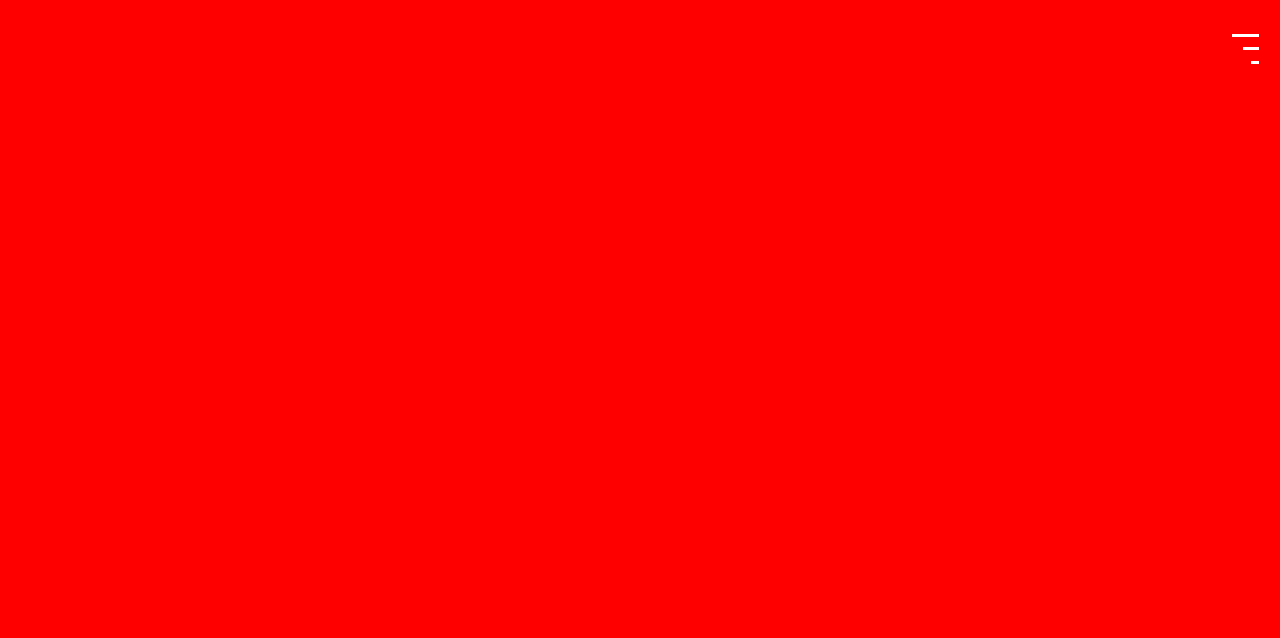
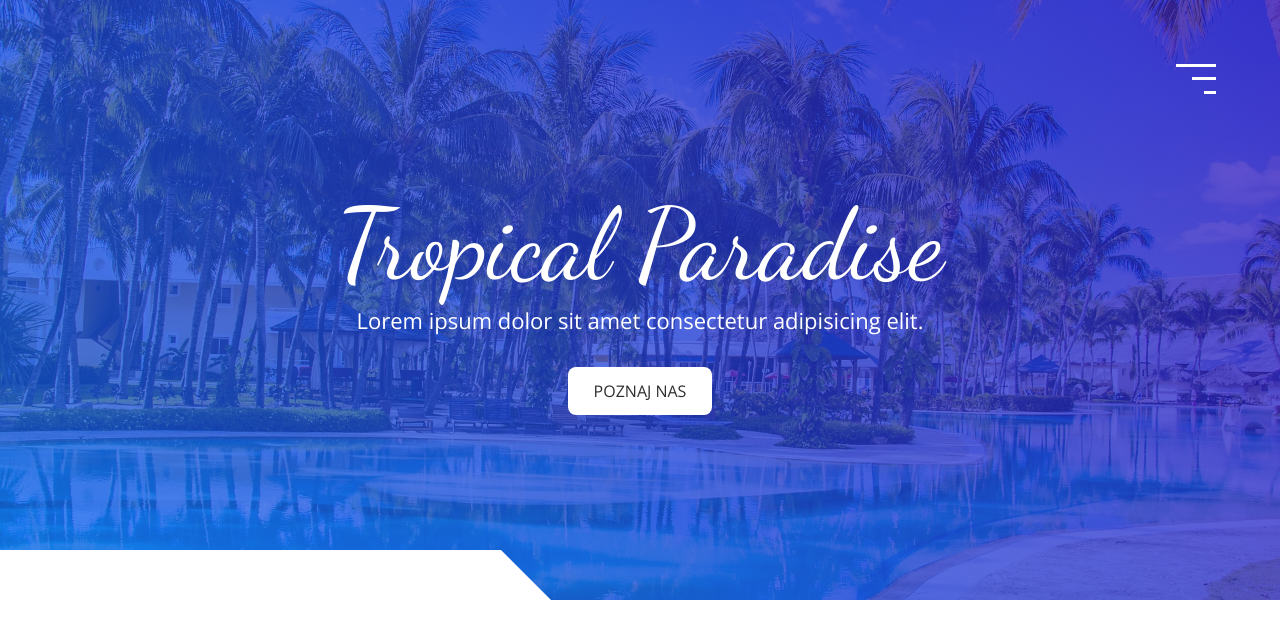
Before and after one commit to kacperchachula/ProjectMMCSchool, a plain HTML site: page index.html in a window 1280 px wide. Drawn offline with nearby package versions, Linux system fonts and the light colour scheme.

Commit message:
added header section

```diff
--- a/index.html
+++ b/index.html
@@ -20,6 +20,16 @@
         </div>
     </button>
 
+
+    <nav class="nav"></nav>
+
+    <header class="header section">
+        <h1 class="header__heading">Tropical Paradise</h1>
+        <p class="header__text">Lorem ipsum dolor sit amet consectetur adipisicing elit.</p>
+        <a href="#offers" class="header__btn btn-special-animation">Poznaj nas</a>
+        <div class="white-block white-block-left"></div>
+    </header>
+
     <script src="js/main.js"></script>
 </body>
 
--- a/sass/_components.scss
+++ b/sass/_components.scss
@@ -0,0 +1,54 @@
+@use './colors' as colors;
+
+
+.wrapper{
+    margin: 0 auto;
+    padding: 100%;
+    max-width: 1200px;
+}
+
+.white-block{
+    position: absolute;
+    height: 40px;
+    width: 60%;
+    background-color: colors.$pure-white;
+
+    &-left{
+        bottom: 0;
+        left: -50px;
+        transform: skew(45deg);
+    }
+
+    &-right{
+        top: 0;
+        left: -50px;
+        transform: skew(45deg);
+    }
+}
+
+.btn-special-animation{
+    position: relative;
+    transition: background-color .3s;
+    overflow: hidden;
+    z-index: 0;
+
+    &::before{
+        display: block;
+        content: '';
+        position: absolute;
+        top: 0;
+        left: 0;
+        width: 100%;
+        height: 100%;
+        transform: scaleX(0);
+        transform-origin: right;
+        transition: transform .3s;
+        z-index: -1;
+    }
+
+    &:hover::before{
+        transform: scaleX(1);
+        transform-origin: left;
+    }
+
+}
--- a/sass/_mixins.scss
+++ b/sass/_mixins.scss
@@ -8,3 +8,10 @@
     background-color: colors.$pure-white;
     transition: width .3s;
 }
+
+@mixin heroImg($bgImg){
+    background-image: colors.$blue-gradient, url($bgImg);
+    background-size: cover;
+    background-position: center;
+    background-attachment: fixed;
+}
--- a/sass/main.scss
+++ b/sass/main.scss
@@ -1,5 +1,5 @@
 @use './colors' as colors;
-@use './components' as components;
+@use './components';
 @use './mixins' as mixins;
 
 *,
@@ -18,7 +18,6 @@ html{
 body{
     font-family: 'Open Sans', sans-serif;
     font-size: 1.6rem;
-    background-color: red;
 }
 
 // ! NAV
@@ -46,7 +45,7 @@ body{
         }
     }
 
-    &__btn{
+    &__box{
         position: relative;
         width: 40px;
         height: 30px;
@@ -72,3 +71,86 @@ body{
     }
 
 }
+
+// ! HEADER
+
+.header{
+    position: relative;
+    display: flex;
+    justify-content: center;
+    align-items: center;
+    flex-direction: column;
+    padding: 2em;
+    height: 75vh;
+    text-align: center;
+    color: colors.$pure-white;
+    @include mixins.heroImg('../img/header-mini.jpg');
+    background-attachment: scroll;
+
+    &__heading {
+        font-family: 'Dancing Script', cursive;
+        font-size: 4.8rem;
+        font-weight: 300;
+    }
+
+    &__text{
+        font-size: 1.4rem;
+    }
+
+    &__btn{
+        margin-top: 2em;
+        padding: 0.8em 1.6em;
+        font-size: 1.4rem;
+        background-color: colors.$pure-white;
+        border: none;
+        border-radius: 8px;
+        color: colors.$dark;
+        text-decoration: none;
+        text-transform: uppercase;
+        cursor: pointer;
+
+        &::before{
+            background-color: colors.$light-white;
+        }
+    }
+
+}
+
+// !================================
+// ! MEDIA
+// !================================
+
+@media (min-width: 768px) {
+    .white-block{
+        height: 50px;
+        width: 45%;
+    }
+
+    .header{
+        &__heading{
+            font-size: 6.6rem;
+        }
+
+        &__text{
+            font-size: 2.2rem;
+        }
+        &__btn{
+            font-size: 1.6rem;
+        }
+    }
+}
+
+@media (min-width: 992px){
+    .burger-btn{
+        top: 50px;
+        right: 50px;
+    }
+
+    .header{
+        background-image: colors.$blue-gradient, url('../img/header-big.jpg');
+
+        &__heading{
+            font-size: 10rem;
+        }
+    }
+}
```
Also changed, not shown: css/main.css, img/header-big.jpg (added), img/header-mini.jpg (added), 1 other file.
